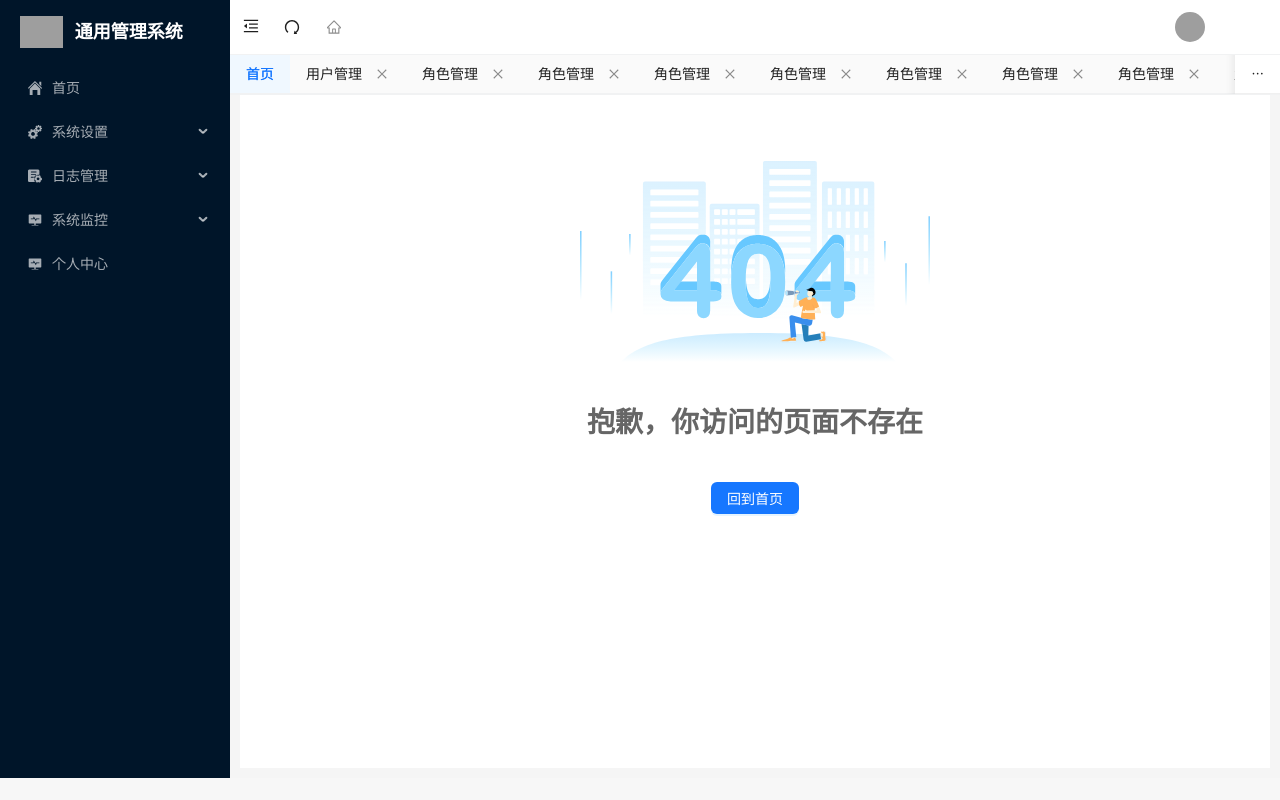
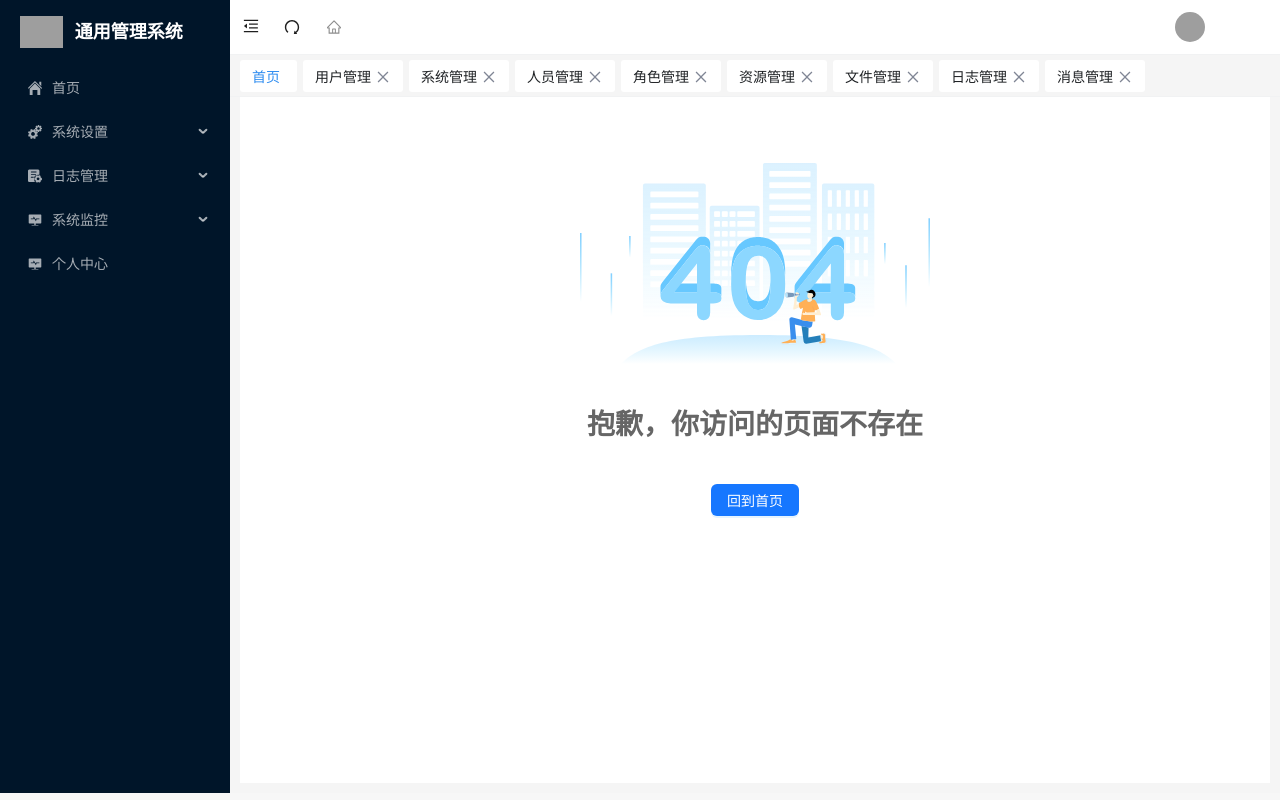
Before and after one commit to LuckyQinLin/go-react-admin, a React (Vite) app in the folder admin-web/: page /exception/404 in a window 1280 px wide. Built offline with nearby package versions, Linux system fonts and the light colour scheme; grey boxes are pictures that could not be loaded.

Commit message:
实现一个路由菜单栏

```diff
--- a/admin-web/src/pages/layout/components/menu/index.tsx
+++ b/admin-web/src/pages/layout/components/menu/index.tsx
@@ -6,6 +6,7 @@ import {asyncRoutes} from "@/router";
 import {routerBuild, routerBuildMenu} from "@/router/routerFilter.tsx";
 import HomeRouter from "@/router/modules/home.tsx";
 import PersonRouter from "@/router/modules/person.tsx";
+type MenuItem = Required<MenuProps>['items'][number];
 import './index.less';
 
 interface LayoutHeaderProp {
@@ -30,8 +31,12 @@ const LayoutSider: React.FC<LayoutHeaderProp> = ({collapsed}) => {
 		return routerBuildMenu([...HomeRouter, ...router, ...PersonRouter]);
 	}, [userStore.userRouter])
 
-	const clickMenu = (key: string) => {
-		setDefaultMenu(key)
+	const clickMenu = (data?: MenuItem) => {
+		if (data !== null) {
+			console.log(data);
+			setDefaultMenu(data!.key as string)
+		}
+
 	}
 
 	const onOpenChange: MenuProps['onOpenChange'] = (keys) => {
@@ -60,7 +65,7 @@ const LayoutSider: React.FC<LayoutHeaderProp> = ({collapsed}) => {
 			onOpenChange={onOpenChange}
 			defaultSelectedKeys={[defaultMenu]}
 			items={menuItems}
-			onClick={({ key}) => clickMenu(key)}
+			onClick={(e) => clickMenu(e as MenuItem)}
 		/>
 	</Layout.Sider>
 }
--- a/admin-web/src/pages/layout/components/tabview/index.tsx
+++ b/admin-web/src/pages/layout/components/tabview/index.tsx
@@ -1,110 +1,214 @@
 import styled from "@emotion/styled";
-import {Tabs, TabsProps} from "antd";
+import React, {ReactElement, useEffect, useRef, useState} from "react";
+import {
+    CloseOutlined,
+    ColumnWidthOutlined,
+    LeftOutlined,
+    MinusOutlined,
+    RedoOutlined,
+    RightOutlined
+} from "@ant-design/icons";
+import {Dropdown} from "antd";
+import type { MenuProps } from 'antd';
+import {cleanUserStoreActionCreator} from "@/redux/user/action.ts";
+import { MenuInfo } from "rc-menu/lib/interface";
 
+
+interface TabViewProp {
+    key: string | number;
+    title: string | React.ReactNode;
+    closeIcon?: boolean | React.ReactNode
+}
+
+interface TabTotailProp {
+    tabsWith: number;
+    parentWith: number;
+}
 
 const LayoutTabview = () => {
 
-    const items: TabsProps['items'] = [
-        { key: '1', label: '首页', closable: false },
-        { key: '2', label: '用户管理' },
-        { key: '3', label: '角色管理' },
-        { key: '4', label: '角色管理' },
-        { key: '5', label: '角色管理' },
-        { key: '6', label: '角色管理' },
-        { key: '7', label: '角色管理' },
-        { key: '8', label: '角色管理' },
-        { key: '9', label: '角色管理' },
-        { key: '10', label: '角色管理' },
-        { key: '11', label: '角色管理' },
-        { key: '12', label: '角色管理' },
-        { key: '13', label: '角色管理' },
-        { key: '14', label: '角色管理' },
-        { key: '15', label: '角色管理' },
-        { key: '16', label: '角色管理' },
-        { key: '17', label: '角色管理' },
-        { key: '18', label: '角色管理' },
-        { key: '19', label: '角色管理' },
-        { key: '20', label: '角色管理' },
+    const [items, setItems] = useState<TabViewProp[]>([
+        {key: 'home', title: '首页', closeIcon: true},
+        {key: 'user', title: '用户管理'},
+        {key: 'account', title: '系统管理'},
+        {key: 'person', title: '人员管理'},
+        {key: 'role', title: '角色管理'},
+        {key: 'resource', title: '资源管理'},
+        {key: 'file', title: '文件管理'},
+        {key: 'logger', title: '日志管理'},
+        {key: 'message', title: '消息管理'},
+    ]);
+
+    const dropItems: MenuProps['items'] = [
+        { label: '刷新当前', key: '1', icon: <RedoOutlined />},
+        { label: '关闭当前', key: '2', icon: <CloseOutlined />},
+        { label: '关闭其他', key: '3', icon: <ColumnWidthOutlined />},
+        { label: '关闭全部', key: '4', icon: <MinusOutlined />},
     ];
 
-    const onChange = (key: string) => {
-        console.log(key);
+    const removeStart = () => {
+        if (scrollableRef.current) {
+            scrollableRef.current.scrollTo({ left: 0, behavior: 'smooth' });
+        }
+    }
+
+    const removeEnd = () => {
+        if (scrollableRef.current) {
+            const maxScroll = scrollableRef.current.clientWidth;
+            scrollableRef.current.scrollTo({ left: maxScroll, behavior: 'smooth' });
+        }
+    }
+
+    const scrollableRef = useRef<HTMLDivElement | null>(null);
+    const [tabSize, setTabSize] = useState<TabTotailProp>({tabsWith: 0, parentWith: 0});
+
+    const [selectedKey, setSelectedKey] = useState<string | number>('home');
+
+    const handleResize = () => {
+        console.log(tabSize, scrollableRef.current?.clientWidth)
+        setInterval(() => {
+            setTabSize({...tabSize, parentWith: scrollableRef.current?.clientWidth ?? tabSize.parentWith})
+        }, 100)
     };
 
+    /**
+     * 关闭tab页面
+     * @param key
+     */
+    const closeTabPage = (key: string | number) => {
+
+    }
+
+    const dropDownHandler = (e: MenuInfo, data: TabViewProp) => {
+        switch (e.key) {
+            case '1':
+            // 刷新当前
+            case '2':
+            // 关闭当前
+            case '3':
+            // 关闭其他
+            case '4':
+            // 关闭全部
+            default:
+                break
+        }
+    }
+
+
+
+    useEffect(() => {
+        if (scrollableRef.current) {
+            const width = Array.from(scrollableRef.current?.children)
+                .reduce((acc, childNode) => {return acc + childNode.clientWidth;}, 0);
+            setTabSize({tabsWith: width, parentWith: scrollableRef.current?.clientWidth})
+        }
+        window.addEventListener('resize', handleResize);
+        return () => {
+            window.removeEventListener('resize', handleResize);
+        }
+    }, []);
+
     return <Container>
-        <Tabs
-            type="editable-card"
-            hideAdd={true}
-            tabPosition={'top'}
-            defaultActiveKey="1"
-            items={items}
-            onChange={onChange} />
+        {tabSize.parentWith < tabSize.tabsWith && <div className="tab-view-left">
+            <LeftOutlined onClick={removeStart} />
+        </div>}
+        <div className="tab-view-items" ref={scrollableRef}>
+            {items.length > 0 &&
+                items.map(item =>
+                    <Dropdown menu={{ items: dropItems, onClick: (e) => dropDownHandler(e, item) }} trigger={['contextMenu']}>
+                        <div
+                            id={`tab-view-id-${item.key}`}
+                            onClick={() => setSelectedKey(item.key)}
+                            className={`tab-view-item-btn ${item.key === selectedKey ? 'tab-view-item-active' : null}`}
+                        >
+                            <span>{item.title}</span>
+                            {item.closeIcon ? null : <CloseOutlined className="span-icon" onClick={() => closeTabPage(item.key)} />}
+                        </div>
+                    </Dropdown>
+                )
+            }
+        </div>
+        {tabSize.parentWith < tabSize.tabsWith && <div className="tab-view-right">
+            <RightOutlined onClick={removeEnd}/>
+        </div>}
     </Container>
 }
 
 const Container = styled.div`
-  background-color: #ffffff;
+  background-color: #f5f5f5;
   border-bottom: 1px solid #f1f2f3;
-
-  .ant-tabs-nav-wrap .ant-tabs-nav-wrap-ping-right {
-    position: relative;
+  height: 42px;
   display: flex;
-    flex: auto;
-    align-self: stretch;
-    overflow: hidden;
-    white-space: nowrap;
-    transform: translate(0);
-    height: 48px;
-    .ant-tabs-nav-list {
-      position: relative;
-      display: flex;
-      transition: opacity 0.3s;
-      background-color: #f5f5f5;
-      height: 48px;
   flex-direction: row;
-      align-content: center;
   align-items: center;
-      padding-left: 6px;
-    }
-    .ant-tabs-nav-operations {
-      display: flex;
-      height: 48px;
-      align-self: stretch;
-      background-color: #f5f5f5;
-      align-items: center;
-      button {
-        position: relative;
-        padding: 8px 10px;
+  padding-left: 10px;
+  .tab-view-left {
+    color: rgb(31, 34, 37);
     background: #fff;
-        border: 0;
-        color: rgba(0, 0, 0, 0.88);
-        height: 35px;
+    flex-shrink: 0;
+    border-radius: 3px;
+    margin-right: 6px;
+    text-align: center;
+    span {
+      width: 32px;
+      height: 32px;
+      svg {
+        width: 32px;
       }
     }
   }
-
-  .ant-tabs-nav {
-    margin: 0;
+  .tab-view-right {
+    color: rgb(31, 34, 37);
+    background: #fff;
+    flex-shrink: 0;
+    border-radius: 3px;
+    margin-left: 6px;
+    margin-right: 10px;
+    text-align: center;
+    span {
+      width: 32px;
+      height: 32px;
+      svg {
+        width: 32px;
       }
-  .ant-tabs-nav .ant-tabs-tab {
-    border: 0;
-    border-radius: 0;
     }
-  .ant-tabs-nav .ant-tabs-tab+.ant-tabs-tab { margin-left: 0}
-
-  .ant-tabs-tab .ant-tabs-tab-with-remove {
-    margin-left: 0;
-    border-radius: 0 0 0 0;
   }
-  .ant-tabs-nav .ant-tabs-tab-active {
-    background-color: #f0f8ff;
+  .tab-view-items {
+    flex-grow: 1;
+    display: flex;
+    flex-direction: row;
+    white-space: nowrap;
+    overflow: hidden;
+    .tab-view-item-btn {
+      background: #fff;
+      color: rgb(31, 34, 37);
+      height: 32px;
+      padding: 6px 12px 4px;
+      border-radius: 3px;
+      margin-right: 6px;
+      cursor: pointer;
+      display: inline-block;
+      position: relative;
+      flex: 0 0 auto;
+      span {
+        float: left;
+        vertical-align: middle;
+        margin-right: 5px;
       }
-  .ant-tabs-card.ant-tabs-top >.ant-tabs-nav .ant-tabs-tab {
-    margin-left: 0;
-    border-radius: 0 0 0 0;
-    border-bottom: 1px solid #f1f2f3;
+      .span-icon {
+        height: 22px;
+        width: 21px;
+        margin-right: -6px;
+        position: relative;
+        vertical-align: middle;
+        text-align: center;
+        color: #808695;
       }
-
+    }
+    .tab-view-item-active {
+      color: #2d8cf0;
+    }
+  }
 `
 
 export default LayoutTabview;
--- a/admin-web/src/pages/layout/index.tsx
+++ b/admin-web/src/pages/layout/index.tsx
@@ -36,7 +36,7 @@ const LayoutPage: React.FC = () => {
     const contentCss: React.CSSProperties = {
         margin: '0px 10px 10px 10px',
         padding: 16,
-        minHeight: 'calc(100vh - 55px - 40px - 32px)',
+        minHeight: 'calc(100vh - 55px - 48px - 11px)',
         background: colorBgContainer
     }
 
```
Lines whose indentation alone changed are shown as unchanged.
